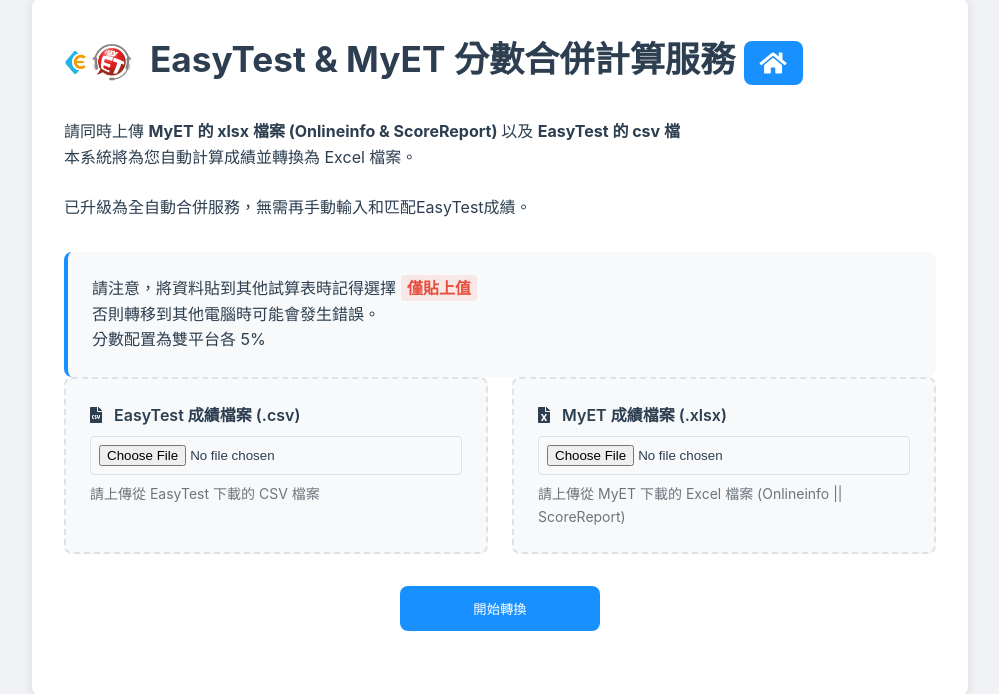
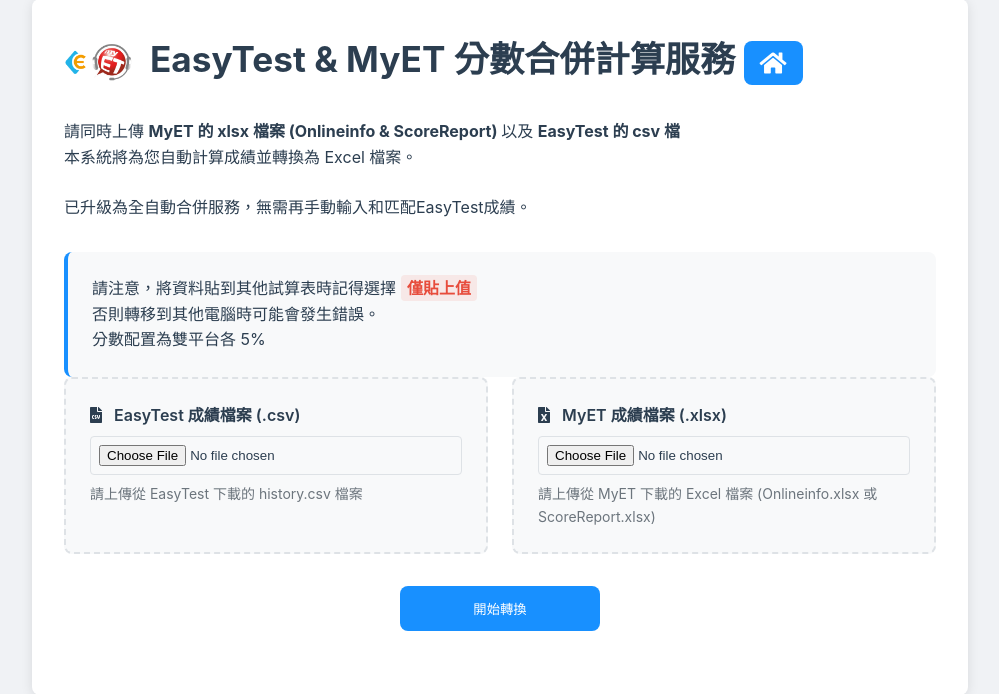
Before and after one commit to bridgerhung/easytest, a Flask app: page /new in a window 1280 px wide. Shown: the part 65-759 px from the top of the page, without its empty margins (140-1139 px from the left). Run offline with Flask 3, Linux system fonts and the light colour scheme.

Commit message:
Update new.html

```diff
--- a/templates/new.html
+++ b/templates/new.html
@@ -95,7 +95,7 @@
                 accept=".csv"
                 required
               />
-              <small class="file-hint">請上傳從 EasyTest 下載的 CSV 檔案 </small>
+              <small class="file-hint">請上傳從 EasyTest 下載的 history.csv 檔案 </small>
             </div>
 
             <div class="file-upload-block">
@@ -110,7 +110,7 @@
                 accept=".xlsx"
                 required
               />
-              <small class="file-hint">請上傳從 MyET 下載的 Excel 檔案 (Onlineinfo || ScoreReport) </small>
+              <small class="file-hint">請上傳從 MyET 下載的 Excel 檔案 (Onlineinfo.xlsx 或 ScoreReport.xlsx) </small>
             </div>
           </div>
           <div class="button-container">
```
